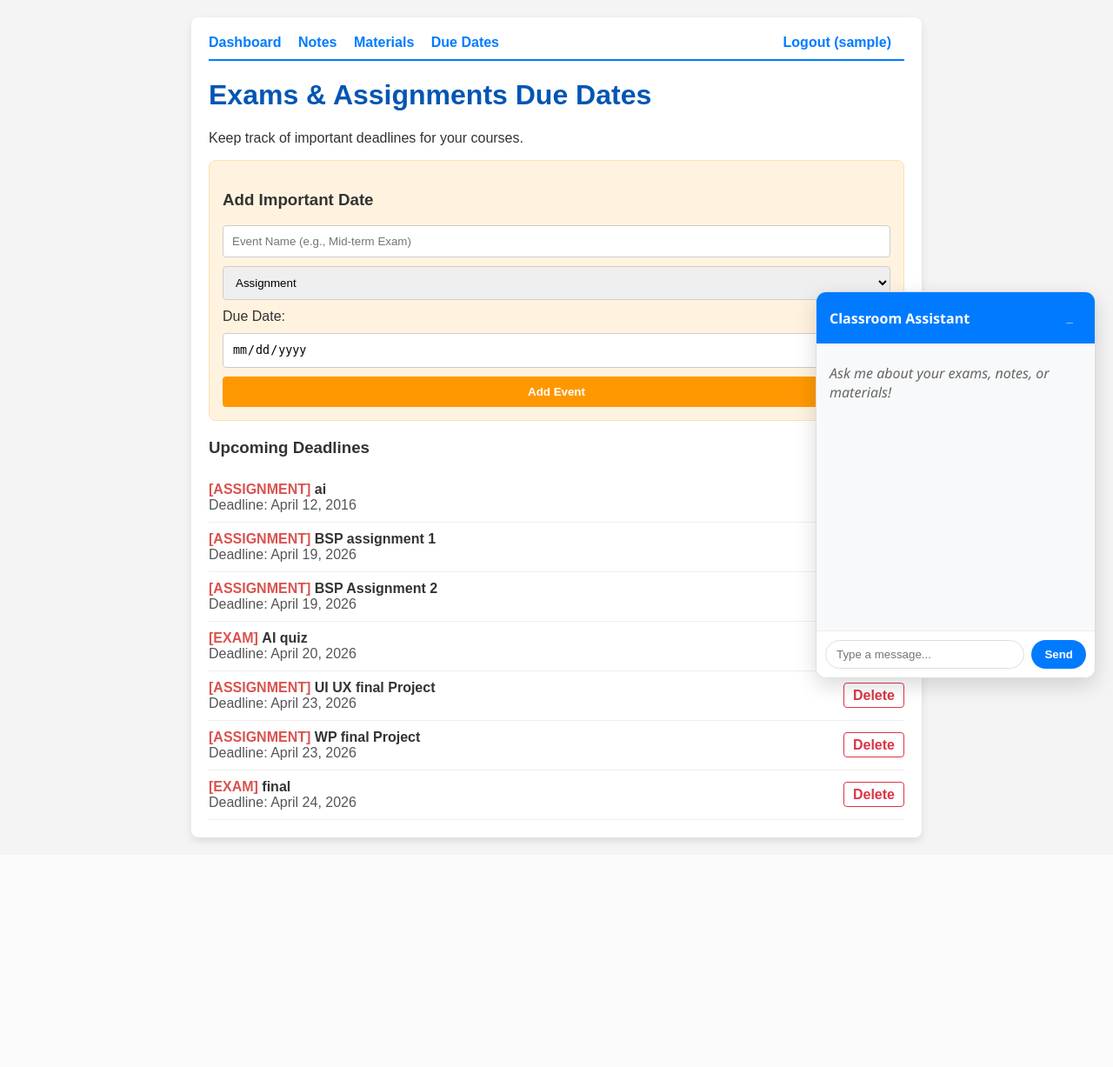
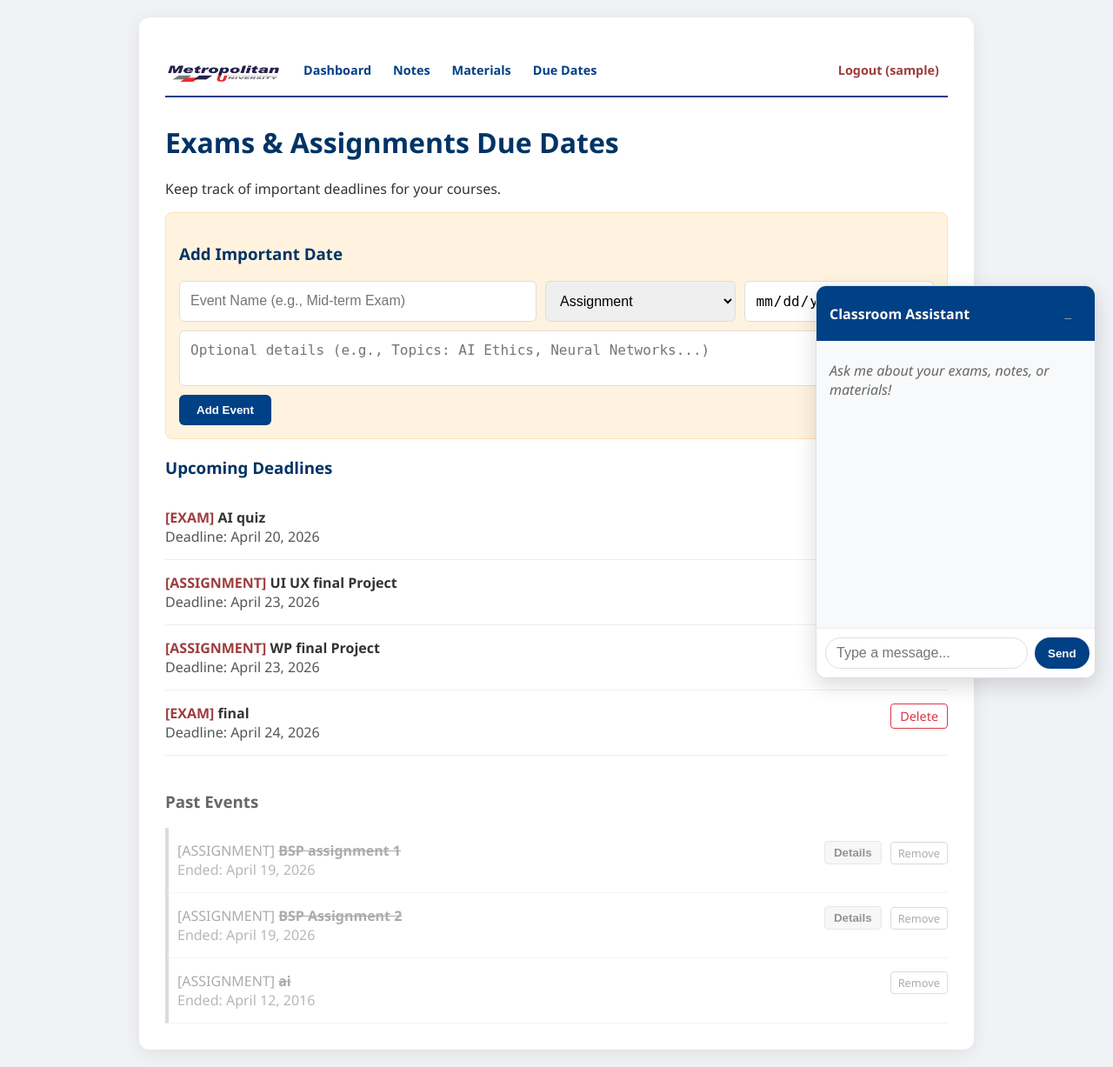
Before and after one commit to Azenof/MU-Classroom, a PHP site: page /chat/calendar.php in a window 1280 px wide. Shown: the whole page at 87% size. Before the commit the page ends 970 px from the top, so only its background shows below. Run offline with PHP 8.4, Linux system fonts and the light colour scheme; the visitor is signed in with stand-in values (Sample User, id 1); data comes from the database, SQL or seed files in the repository; both versions use the stored data as it was after the commit.

Commit message:
Polish UI: Apply dark blue theme, matte red highlights, and fix navigation spacing

```diff
--- a/assets/css/style.css
+++ b/assets/css/style.css
@@ -1,14 +1,49 @@
-body { font-family: sans-serif; margin: 0; padding: 20px; background-color: #f4f4f4; color: #333; }
-.container { max-width: 800px; margin: auto; background-color: #fff; padding: 20px; border-radius: 8px; box-shadow: 0 4px 10px rgba(0,0,0,0.1); }
-h1, h2 { color: #0056b3; }
+body { font-family: 'Segoe UI', Tahoma, Geneva, Verdana, sans-serif; margin: 0; padding: 20px; background-color: #f0f2f5; color: #333; }
+.container { max-width: 900px; margin: auto; background-color: #fff; padding: 30px; border-radius: 12px; box-shadow: 0 4px 20px rgba(0,0,0,0.08); }
+h1, h2, h3 { color: #003366; }
+
 form { display: flex; flex-direction: column; gap: 10px; }
-input, select, textarea { padding: 10px; border: 1px solid #ccc; border-radius: 4px; }
-button { padding: 10px; background-color: #007bff; color: white; border: none; border-radius: 4px; cursor: pointer; font-weight: bold; }
-button:hover { background-color: #0056b3; }
-.nav { margin-bottom: 20px; border-bottom: 2px solid #007bff; padding-bottom: 10px; }
-.nav a { margin-right: 15px; text-decoration: none; color: #007bff; font-weight: bold; }
-.item { border-bottom: 1px solid #eee; padding: 10px 0; }
-.due-date { font-weight: bold; color: #d9534f; }
+input, select, textarea { padding: 12px; border: 1px solid #ddd; border-radius: 6px; font-size: 1rem; }
+button { padding: 12px; background-color: #004085; color: white; border: none; border-radius: 6px; cursor: pointer; font-weight: bold; transition: background 0.2s; }
+button:hover { background-color: #002752; }
+
+.nav {
+    margin-bottom: 30px;
+    border-bottom: 2px solid #004085;
+    padding: 10px 0;
+    display: flex;
+    align-items: center;
+    gap: 5px; /* Tightened gap */
+}
+.nav a {
+    padding: 8px 10px;
+    text-decoration: none;
+    color: #004085;
+    font-weight: bold;
+    display: inline-flex;
+    align-items: center;
+    border-radius: 6px;
+    transition: all 0.2s;
+    font-size: 0.9em; /* Slightly smaller font */
+    white-space: nowrap; /* Force one line */
+}
+.nav a:hover {
+    background: #e9ecef;
+}
+.nav a.logo-link {
+    padding: 0;
+    margin-right: 10px;
+}
+.nav a.logout {
+    margin-left: auto;
+    color: #9d3d3d; /* Matte Red */
+}
+.nav a.logout:hover {
+    background: #f8d7da;
+}
+
+.item { border-bottom: 1px solid #eee; padding: 15px 0; }
+.due-date { font-weight: bold; color: #9d3d3d; } /* Matte Red */
 
 /* AI Chatbot Styles */
 #ai-chat-container {
@@ -20,14 +55,14 @@ button:hover { background-color: #0056b3; }
     border: 1px solid #ddd;
     border-radius: 12px;
     box-shadow: 0 8px 24px rgba(0,0,0,0.15);
-    font-family: 'Segoe UI', Tahoma, Geneva, Verdana, sans-serif;
+    font-family: inherit;
     display: flex;
     flex-direction: column;
     z-index: 1000;
     overflow: hidden;
 }
 #ai-chat-header {
-    background: #007bff;
+    background: #004085;
     color: white;
     padding: 12px 15px;
     font-weight: bold;
@@ -59,7 +94,7 @@ button:hover { background-color: #0056b3; }
     outline: none;
 }
 .chat-btn {
-    background: #007bff;
+    background: #004085;
     color: white;
     border: none;
     padding: 8px 15px;
@@ -69,5 +104,5 @@ button:hover { background-color: #0056b3; }
     transition: background 0.2s;
 }
 .chat-btn:hover {
-    background: #0056b3;
+    background: #002752;
 }
--- a/calendar.php
+++ b/calendar.php
@@ -11,8 +11,9 @@ if ($_SERVER['REQUEST_METHOD'] === 'POST' && isset($_POST['title'])) {
     $title = $_POST['title'];
     $type = $_POST['type'];
     $due_date = $_POST['due_date'];
-    $stmt = $db->prepare("INSERT INTO events (title, type, due_date) VALUES (?, ?, ?)");
-    $stmt->execute([$title, $type, $due_date]);
+    $description = $_POST['description'] ?? '';
+    $stmt = $db->prepare("INSERT INTO events (title, type, due_date, description) VALUES (?, ?, ?, ?)");
+    $stmt->execute([$title, $type, $due_date, $description]);
     header("Location: calendar.php");
     exit;
 }
@@ -26,7 +27,11 @@ if (isset($_GET['delete'])) {
     exit;
 }
 
-$events = $db->query("SELECT * FROM events ORDER BY due_date ASC")->fetchAll();
+// Fetch upcoming events
+$upcoming_events = $db->query("SELECT * FROM events WHERE due_date >= date('now', 'localtime') ORDER BY due_date ASC")->fetchAll();
+
+// Fetch past events
+$past_events = $db->query("SELECT * FROM events WHERE due_date < date('now', 'localtime') ORDER BY due_date DESC")->fetchAll();
 ?>
 
 <?php include 'includes/header.php'; ?>
@@ -37,36 +42,95 @@ $events = $db->query("SELECT * FROM events ORDER BY due_date ASC")->fetchAll();
 <div style="background: #fff3e0; padding: 15px; border: 1px solid #ffe0b2; border-radius: 8px; margin-bottom: 20px;">
     <h3>Add Important Date</h3>
     <form method="POST">
-        <input type="text" name="title" placeholder="Event Name (e.g., Mid-term Exam)" required>
-        <select name="type">
+        <div style="display: flex; flex-direction: column; gap: 10px;">
+            <div style="display: flex; gap: 10px;">
+                <input type="text" name="title" placeholder="Event Name (e.g., Mid-term Exam)" required style="flex: 2;">
+                <select name="type" style="flex: 1;">
                     <option value="assignment">Assignment</option>
                     <option value="exam">Exam</option>
                 </select>
-        <label>Due Date:</label>
-        <input type="date" name="due_date" required>
-        <button type="submit" style="background-color: #ff9800;">Add Event</button>
+                <input type="date" name="due_date" required style="flex: 1;">
+            </div>
+            <textarea name="description" placeholder="Optional details (e.g., Topics: AI Ethics, Neural Networks...)" rows="2"></textarea>
+            <button type="submit" style="background-color: #004085; align-self: flex-start; padding: 10px 20px;">Add Event</button>
+        </div>
     </form>
 </div>
 
 <h3>Upcoming Deadlines</h3>
-<?php if (empty($events)): ?>
-    <p>No deadlines scheduled yet.</p>
+<?php if (empty($upcoming_events)): ?>
+    <p>No upcoming deadlines scheduled.</p>
 <?php else: ?>
-    <?php foreach ($events as $event): ?>
-        <div class="item" style="display: flex; justify-content: space-between; align-items: center;">
+    <?php foreach ($upcoming_events as $event): ?>
+        <div class="item" style="border-bottom: 1px solid #eee; padding: 15px 0;">
+            <div style="display: flex; justify-content: space-between; align-items: flex-start;">
                 <div>
                     <span class="due-date">[<?php echo strtoupper($event['type']); ?>]</span>
                     <strong><?php echo htmlspecialchars($event['title']); ?></strong>
                     <br>
                     <span style="color: #555;">Deadline: <?php echo date('F j, Y', strtotime($event['due_date'])); ?></span>
                 </div>
-            <div>
+                <div style="display: flex; gap: 10px; align-items: center;">
+                    <?php if (!empty($event['description'])): ?>
+                        <button onclick="toggleDetails(<?php echo $event['id']; ?>)"
+                                style="background: #e3f2fd; border: 1px solid #2196f3; color: #2196f3; cursor: pointer; padding: 5px 10px; border-radius: 4px;">Details</button>
+                    <?php endif; ?>
                     <a href="calendar.php?delete=<?php echo $event['id']; ?>"
                        onclick="return confirm('Are you sure you want to delete this event?')"
-                   style="color: #dc3545; text-decoration: none; font-weight: bold; border: 1px solid #dc3545; padding: 5px 10px; border-radius: 4px;">Delete</a>
+                       style="color: #dc3545; text-decoration: none; font-size: 0.9em; border: 1px solid #dc3545; padding: 4px 10px; border-radius: 4px;">Delete</a>
                 </div>
+            </div>
+            <?php if (!empty($event['description'])): ?>
+                <div id="details-<?php echo $event['id']; ?>" style="display: none; background: #f9f9f9; border-left: 3px solid #2196f3; margin-top: 10px; padding: 10px; font-size: 0.95em; color: #444;">
+                    <strong>Details:</strong><br>
+                    <?php echo nl2br(htmlspecialchars($event['description'])); ?>
+                </div>
+            <?php endif; ?>
         </div>
     <?php endforeach; ?>
 <?php endif; ?>
 
+<?php if (!empty($past_events)): ?>
+    <h3 style="margin-top: 40px; color: #666;">Past Events</h3>
+    <div style="opacity: 0.7;">
+        <?php foreach ($past_events as $event): ?>
+            <div class="item" style="border-bottom: 1px solid #eee; padding: 15px 0; border-left: 4px solid #ccc; padding-left: 10px;">
+                <div style="display: flex; justify-content: space-between; align-items: flex-start;">
+                    <div>
+                        <span style="color: #888;">[<?php echo strtoupper($event['type']); ?>]</span>
+                        <strong style="text-decoration: line-through; color: #888;"><?php echo htmlspecialchars($event['title']); ?></strong>
+                        <br>
+                        <span style="color: #999;">Ended: <?php echo date('F j, Y', strtotime($event['due_date'])); ?></span>
+                    </div>
+                    <div style="display: flex; gap: 10px; align-items: center;">
+                        <?php if (!empty($event['description'])): ?>
+                            <button onclick="toggleDetails(<?php echo $event['id']; ?>)"
+                                    style="background: #f5f5f5; border: 1px solid #ddd; color: #666; cursor: pointer; padding: 5px 10px; border-radius: 4px;">Details</button>
+                        <?php endif; ?>
+                        <a href="calendar.php?delete=<?php echo $event['id']; ?>"
+                           onclick="return confirm('Are you sure you want to delete this history?')"
+                           style="color: #888; text-decoration: none; font-size: 0.8em; border: 1px solid #ccc; padding: 3px 8px; border-radius: 4px;">Remove</a>
+                    </div>
+                </div>
+                <?php if (!empty($event['description'])): ?>
+                    <div id="details-<?php echo $event['id']; ?>" style="display: none; background: #fafafa; border-left: 3px solid #ccc; margin-top: 10px; padding: 10px; font-size: 0.9em; color: #777;">
+                        <?php echo nl2br(htmlspecialchars($event['description'])); ?>
+                    </div>
+                <?php endif; ?>
+            </div>
+        <?php endforeach; ?>
+    </div>
+<?php endif; ?>
+
+<script>
+function toggleDetails(id) {
+    var details = document.getElementById('details-' + id);
+    if (details.style.display === 'none') {
+        details.style.display = 'block';
+    } else {
+        details.style.display = 'none';
+    }
+}
+</script>
+
 <?php include 'includes/footer.php'; ?>
--- a/dashboard.php
+++ b/dashboard.php
@@ -9,7 +9,7 @@ require_once 'includes/db.php';
 // Fetch recent data for summary
 $materials_count = $db->query("SELECT COUNT(*) FROM materials")->fetchColumn();
 $notes_count = $db->query("SELECT COUNT(*) FROM notes")->fetchColumn();
-$due_dates = $db->query("SELECT * FROM events WHERE due_date >= date('now') ORDER BY due_date ASC LIMIT 5")->fetchAll();
+$due_dates = $db->query("SELECT * FROM events WHERE due_date >= date('now', 'localtime') ORDER BY due_date ASC LIMIT 5")->fetchAll();
 
 ?>
 
--- a/includes/db.php
+++ b/includes/db.php
@@ -32,6 +32,7 @@ $db->exec("CREATE TABLE IF NOT EXISTS events (
     title TEXT NOT NULL,
     type TEXT CHECK(type IN ('assignment', 'exam')) NOT NULL,
     due_date DATE NOT NULL,
+    description TEXT,
     created_at DATETIME DEFAULT CURRENT_TIMESTAMP
 )");
 ?>
--- a/includes/header.php
+++ b/includes/header.php
@@ -8,13 +8,16 @@
 <body>
 <div class="container">
     <div class="nav">
+        <a href="dashboard.php" class="logo-link">
+            <img src="assets/images/logo.png" alt="MU-Logo" style="height: 40px; vertical-align: middle;">
+        </a>
         <a href="dashboard.php">Dashboard</a>
         <a href="notes.php">Notes</a>
         <a href="materials.php">Materials</a>
         <a href="calendar.php">Due Dates</a>
         <?php if (isset($_SESSION['user_id'])): ?>
-            <a href="logout.php" style="float: right;">Logout (<?php echo htmlspecialchars($_SESSION['user_name']); ?>)</a>
+            <a href="logout.php" class="logout">Logout (<?php echo htmlspecialchars($_SESSION['user_name']); ?>)</a>
         <?php else: ?>
-            <a href="index.php" style="float: right;">Login</a>
+            <a href="index.php" class="logout">Login</a>
         <?php endif; ?>
     </div>
```
Also changed, not shown: assets/images/logo.png (added), db/classroom.sqlite, 5 other files. Lines whose indentation alone changed are shown as unchanged.
